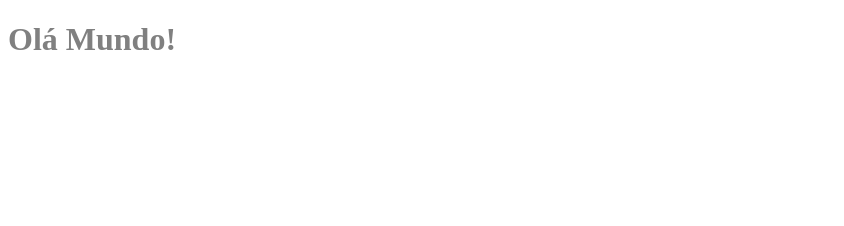
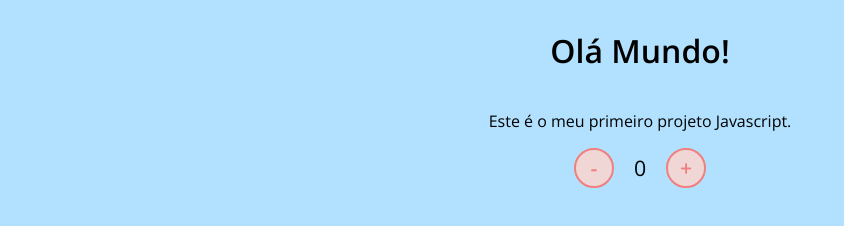
Before and after one commit to MatheusVieira9/Dio-Repository, a plain HTML site: page JS/index.html in a window 1280 px wide. Shown: the whole page, without its empty margins (0-844 px from the left). Drawn offline with nearby package versions, Linux system fonts and the light colour scheme.

Commit message:
programando um contador no JS

```diff
--- a/JS/assets/css/styles.css
+++ b/JS/assets/css/styles.css
@@ -1,3 +1,36 @@
+@import url('https://fonts.googleapis.com/css2?family=Open+Sans:wght@300;600&display=swap');
+
+* {
+    font-family: 'Open Sans', sans-serif;
+}
+
 body {
-    color: grey;
+    display: flex;
+    align-items: center;
+    justify-content: center;
+    flex-direction: column;
+    background-color: rgb(177, 225, 255);
 }
+
+button {
+    height: 40px;
+    width: 40px;
+    border-radius: 50%;
+    border: 2px solid lightcoral;
+    background-color: rgb(241, 214, 214);
+    color: lightcoral;
+    font-size: 16pt;
+    font-weight: 600;
+    text-align: center;
+}
+
+#counter {
+    display: flex;
+}
+
+#currentNumber {
+    display: flex;
+    align-items: center;
+    margin: 0 20px;
+    font-size: 16pt;
+}
--- a/JS/assets/js/scripts.js
+++ b/JS/assets/js/scripts.js
@@ -1 +1,12 @@
-console.log("Hello world");
+const currentNumberwrapper = document.getElementById('currentNumber');
+let cout = 0;
+
+function increment() {
+    cout++;
+    currentNumberwrapper.innerHTML = cout;
+}
+
+function decrement() {
+    cout--;
+    currentNumberwrapper.innerHTML = cout;
+}
--- a/JS/index.html
+++ b/JS/index.html
@@ -5,10 +5,16 @@
         <meta http-equiv="X-UA-Compatible" content="IE=edge"/>
         <meta name="viewport" content="width=device-width, initial-scale=1.0"/>
         <link rel="stylesheet" href="assets/css/styles.css"/>
-        <script src="assets/js/scripts.js"></script>
         <title>teste</title>
     </head>
 <body>
     <h1>Olá Mundo!</h1>
+    <p>Este é o meu primeiro projeto Javascript.</p>
+    <div id="counter">
+        <button name="sbtrair" onclick="decrement()">-</button>
+        <span id="currentNumber">0</span>
+        <button name="adicionar" onclick="increment()">+</button>
+    </div>
+    <script src="assets/js/scripts.js"></script>
 </body>
 </html>
```
Also changed, not shown: Aprendendo_HTML/Aprendendo_HTML.html (added, +43 -0 lines), Aprendendo_HTML/23ff60ca415b26358b462133431c52c9.jpg (added), Aprendendo_HTML/images (1).jpg (added).
